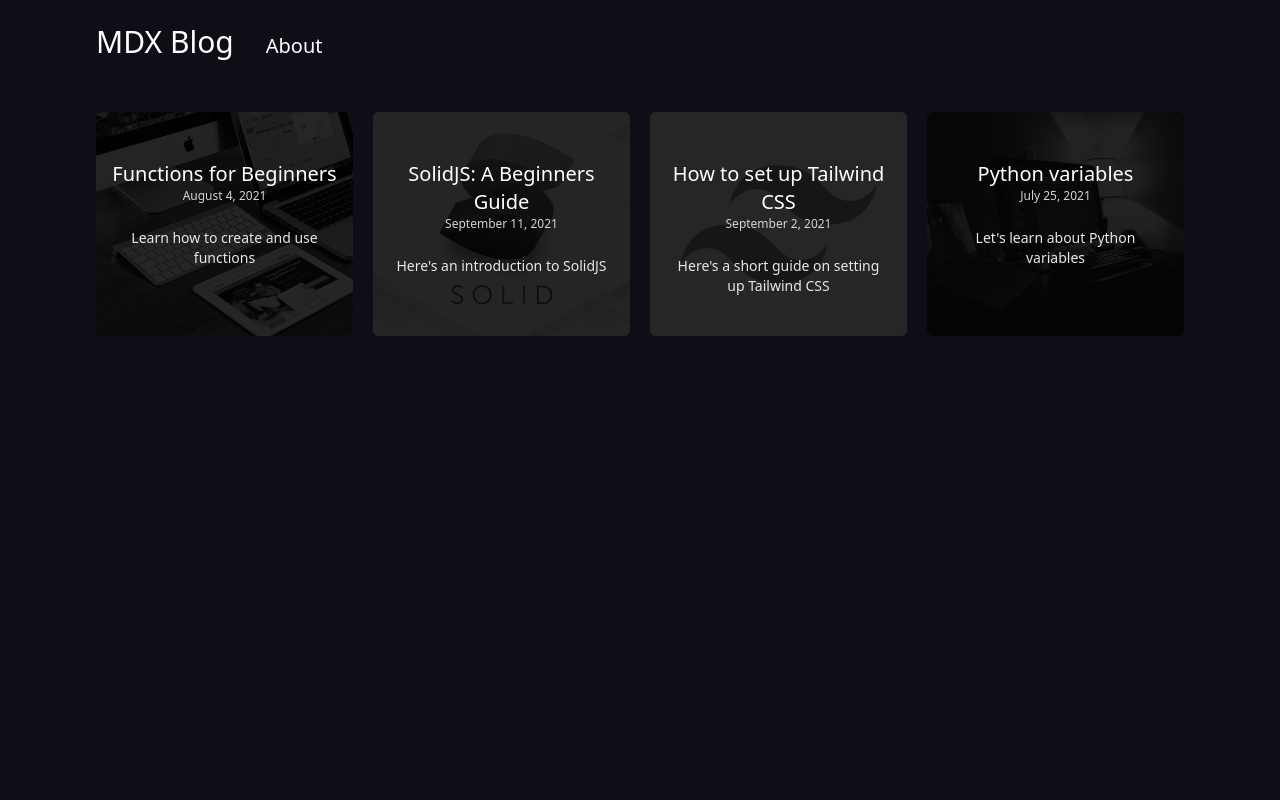
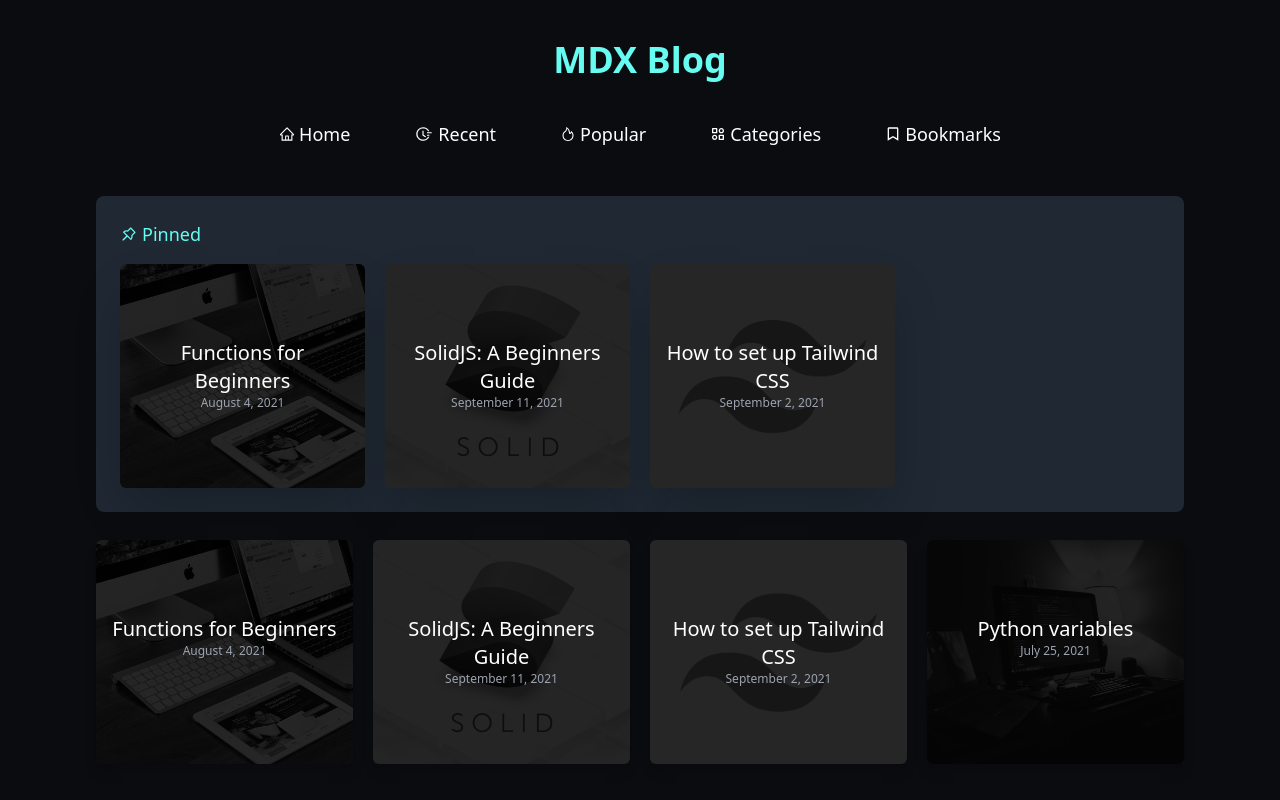
Before and after one commit to ParsaSedighi/nextjs-mdx-blog, a Next.js app: page / in a window 1280 px wide. Built offline with nearby package versions, Linux system fonts and the light colour scheme.

Commit message:
edit navbar

```diff
--- a/package.json
+++ b/package.json
@@ -16,6 +16,7 @@
     "next-mdx-remote": "^4.2.0",
     "react": "18.2.0",
     "react-dom": "18.2.0",
+    "react-icons": "^4.7.1",
     "react-syntax-highlighter": "^15.5.0"
   },
   "devDependencies": {
--- a/posts/functions-for-beginners.mdx
+++ b/posts/functions-for-beginners.mdx
@@ -4,6 +4,7 @@ date: 'August 4, 2021'
 description: Learn how to create and use functions
 thumbnailUrl: '/javascript-functions-thumbnail.jpeg'
 tags: ['functions', 'javascript']
+pin: true
 ---
 
 <div>
--- a/posts/variables-in-python.mdx
+++ b/posts/variables-in-python.mdx
@@ -4,6 +4,7 @@ date: 'July 25, 2021'
 description: "Let's learn about Python variables"
 thumbnailUrl: '/python-variables-thumbnail.jpeg'
 tags: ['variables', 'python']
+pin: false
 ---
 
 <div>
--- a/src/components/Nav.jsx
+++ b/src/components/Nav.jsx
@@ -1,21 +1,61 @@
 import Link from 'next/link';
-import styles from '../../styles/Link.module.css';
+import {
+  AiOutlineHome,
+  AiOutlineFieldTime,
+  AiOutlineFire,
+} from 'react-icons/ai';
+import { BiCategoryAlt, BiBookmark } from 'react-icons/bi';
 
 const Nav = () => {
   return (
     <nav>
-      <div className="flex items-center justify-center px-8 py-5 mx-8 md:mx-16 md:justify-start">
-        <div className="flex items-end space-x-8">
-          <Link className={'text-3xl py-1' + ` ${styles.link}`} href="#">
-            MDX Blog
+      <div className="flex items-center justify-center py-5">
+        <Link href="/" className="mt-5 text-4xl font-bold text-turquoise-blue">
+          MDX Blog
+        </Link>
+      </div>
+      <ul className="justify-center hidden mt-5 space-x-16 text-lg text-white md:flex">
+        <li key="1">
+          <Link
+            className="flex items-center space-x-1 hover:text-cadet-blue"
+            href="/">
+            <AiOutlineHome className="w-4" />
+            <p>Home</p>
           </Link>
+        </li>
+        <li key="2">
           <Link
-            className={'hidden text-xl md:block py-1' + ` ${styles.link}`}
-            href="#">
-            About
+            className="flex items-center space-x-1 hover:text-cadet-blue"
+            href="/recent">
+            <AiOutlineFieldTime className="w-5" />
+            <p>Recent</p>
           </Link>
-        </div>
-      </div>
+        </li>
+        <li key="3">
+          <Link
+            className="flex items-center space-x-1 hover:text-cadet-blue"
+            href="/popular">
+            <AiOutlineFire className="w-4" />
+            <p>Popular</p>
+          </Link>
+        </li>
+        <li key="4">
+          <Link
+            className="flex items-center space-x-1 hover:text-cadet-blue"
+            href="/categories">
+            <BiCategoryAlt className="w-4" />
+            <p>Categories</p>
+          </Link>
+        </li>
+        <li key="5">
+          <Link
+            className="flex items-center space-x-1 hover:text-cadet-blue"
+            href="/bookmarks">
+            <BiBookmark className="w-4" />
+            <p>Bookmarks</p>
+          </Link>
+        </li>
+      </ul>
     </nav>
   );
 };
--- a/src/components/Post.jsx
+++ b/src/components/Post.jsx
@@ -1,10 +1,10 @@
 import Link from 'next/link';
 import Image from 'next/image';
 
-const Post = ({ post, index }) => {
+const Post = ({ className, post, index }) => {
   return (
-    <>
-      <Link href={'/blog/' + post.slug} passHref key={index}>
+    <li className={className} key={index}>
+      <Link href={'/blog/' + post.slug} passHref>
         <div className="relative transition-all group hover:scale-105">
           <Image
             className="object-cover transition-all rounded-md h-56 brightness-[0.15] group-hover:brightness-[0.25] grayscale group-hover:grayscale-0 max-h-56"
@@ -12,20 +12,22 @@ const Post = ({ post, index }) => {
             width="500"
             height="400"
           />
-          <div className="flex justify-center">
-            <div className="absolute text-center top-12">
-              <p className="px-3 text-xl text-white">
+          <div className="flex items-center justify-center group">
+            <div className="absolute text-center top-[75px]">
+              <p className="px-3 text-xl text-white transition-all group-hover:-translate-y-5">
                 {post.frontMatter.title}
               </p>
-              <p className="text-xs text-gray-300">{post.frontMatter.date}</p>
-              <p className="mx-5 mt-6 text-sm text-gray-200">
+              <p className="text-xs text-gray-400 transition-all group-hover:-translate-y-5">
+                {post.frontMatter.date}
+              </p>
+              <p className="mx-5 mt-4 text-sm text-gray-200 transition-all opacity-0 group-hover:opacity-100">
                 {post.frontMatter.description}
               </p>
             </div>
           </div>
         </div>
       </Link>
-    </>
+    </li>
   );
 };
 
--- a/src/pages/index.jsx
+++ b/src/pages/index.jsx
@@ -4,24 +4,45 @@ import path from 'path';
 import matter from 'gray-matter';
 import Post from '../components/Post';
 
+import { AiOutlinePushpin } from 'react-icons/ai';
+
 export default function Home({ posts }) {
   return (
     <>
       <Nav />
-      <main className="mx-24 mt-7">
-        <PostList posts={posts} />
+      <main className="pb-7">
+        <div className="p-6 mx-16 mt-12 rounded-lg md:mx-24 bg-gunmetal">
+          <div className="flex items-center mb-4 text-lg text-turquoise-blue">
+            <AiOutlinePushpin />
+            <p className="pl-1">Pinned</p>
+          </div>
+          <PostList posts={posts} pinned={true} />
+        </div>
+        <div className="mx-16 md:mx-24 mt-7">
+          <PostList posts={posts} />
+        </div>
       </main>
     </>
   );
 }
 
-const PostList = ({ posts }) => {
+const PostList = ({ className, posts, pinned = false }) => {
+  const pinnedPosts = posts.map((post, index) => {
+    if (post.frontMatter.pin)
+      return (
+        <Post className="rounded-md shadow-2xl" post={post} index={index} />
+      );
+  });
+  const allPosts = posts.map((post, index) => {
+    return <Post className="shadow-lg" post={post} index={index} />;
+  });
   return (
-    <div className="grid gap-5 sm:grid-cols-2 md:grid-cols-3 lg:grid-cols-4">
-      {posts.map((post, index) => {
-        return <Post post={post} index={index} />;
-      })}
-    </div>
+    <ul
+      className={
+        `grid gap-5 sm:grid-cols-2 md:grid-cols-3 lg:grid-cols-4 ` + className
+      }>
+      {pinned ? pinnedPosts : allPosts}
+    </ul>
   );
 };
 
--- a/styles/globals.css
+++ b/styles/globals.css
@@ -4,7 +4,7 @@
 
 html {
   height: 100%;
-  background: #0f0e17;
+  background: #0b0c10;
   background-attachment: fixed;
   background-position: center bottom;
 }
--- a/tailwind.config.js
+++ b/tailwind.config.js
@@ -5,7 +5,15 @@ module.exports = {
     './src/components/**/*.{js,ts,jsx,tsx}',
   ],
   theme: {
-    extend: {},
+    extend: {
+      colors: {
+        'black-forga': '#0b0c10',
+        'turquoise-blue': '#66FCF1',
+        gunmetal: '#1F2833',
+        silversand: '#c5c6c7',
+        'cadet-blue': '#45A29E',
+      },
+    },
   },
   plugins: [],
 };
```
Also changed, not shown: posts/solidjs-for-beginners.mdx (+10 -4 lines), posts/tailwind-setup.mdx (+9 -4 lines), 1 other file (tests, documents, lock files or other folders).
